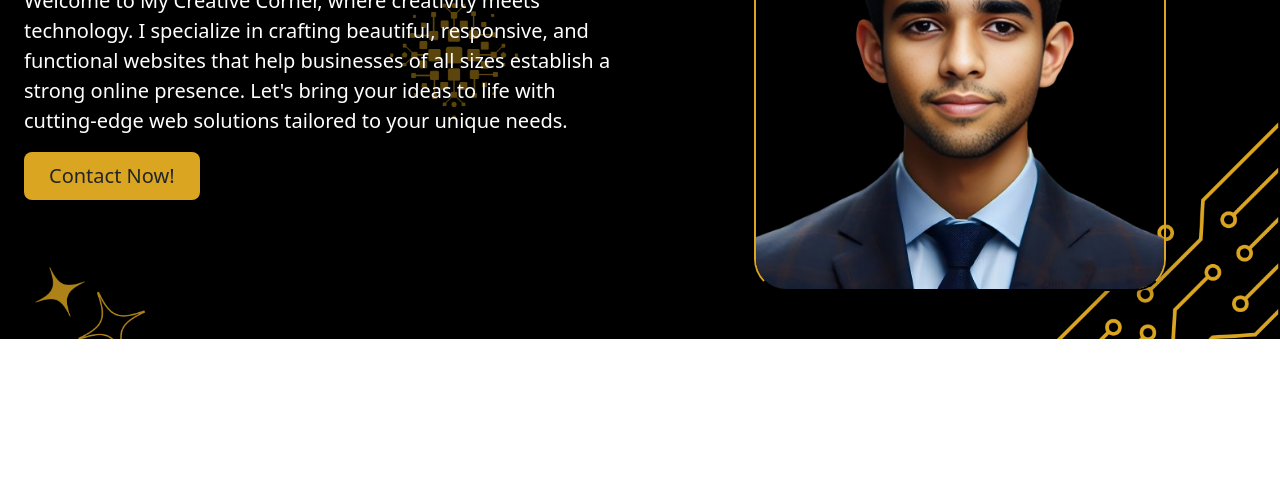
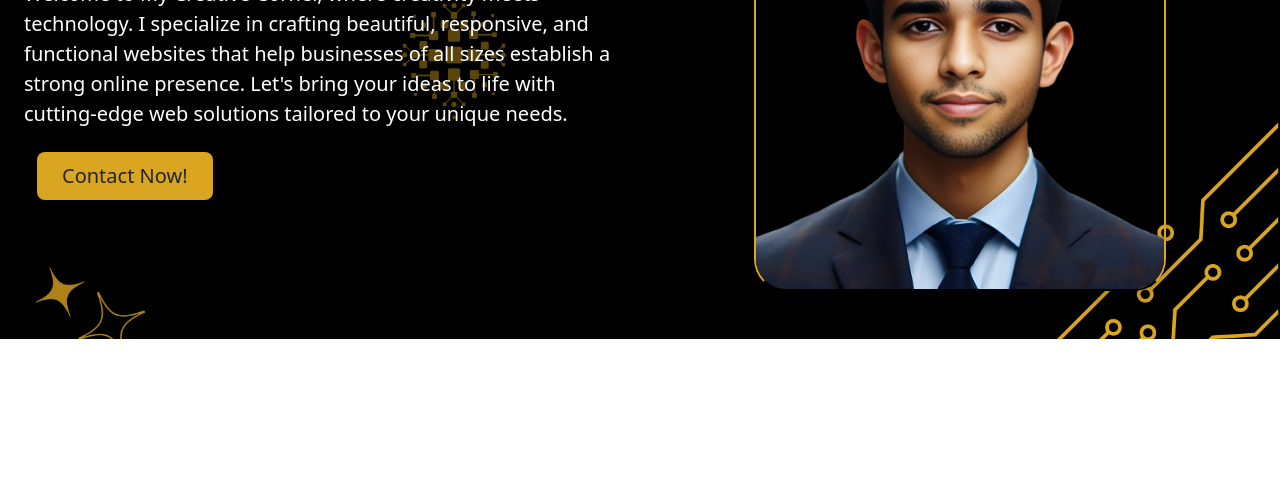
Before and after one commit to shahzebalipirzada/portfolio, a plain HTML site: page index.html in a window 1280 px wide. Shown: the part 313-793 px from the top of the page. Drawn offline with nearby package versions, Linux system fonts and the light colour scheme.

Commit message:
Update index.html

```diff
--- a/index.html
+++ b/index.html
@@ -94,7 +94,7 @@
                 <h1 class="display-5 fw-bold lh-1 pt-0 mb-0 mb-3 nm " style="color: goldenrod;">I am <span class="auto-input text-white"></span></h1>
                 <p class="lead text-white">Welcome to My Creative Corner, where creativity meets technology. I specialize in crafting beautiful, responsive, and functional websites that help businesses of all sizes establish a strong online presence. Let's bring your ideas to life with cutting-edge web solutions tailored to your unique needs.</p>
                 <div class="d-grid gap-2 d-md-flex justify-content-md-start">
-                 <a href="#contact"><button type="button" class="btn  btn-lg px-4 me-md-2" style="background-color: goldenrod;">Contact Now!</button></a>
+                 <a href="#contact" class="btn"><button type="button" class="btn  btn-lg px-4 me-md-2" style="background-color: goldenrod;">Contact Now!</button></a>
                 </div>
               </div>
             </div>
```
